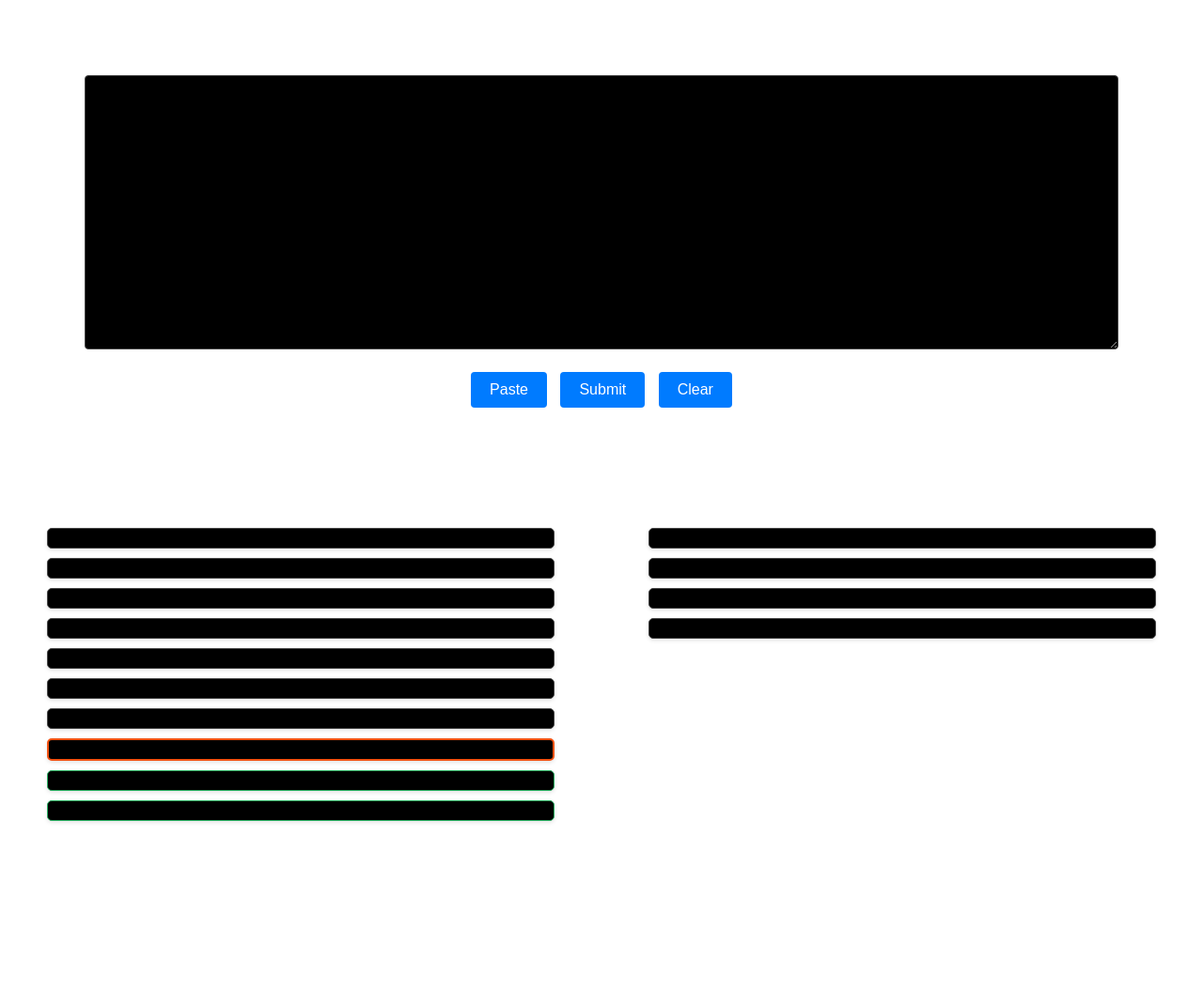
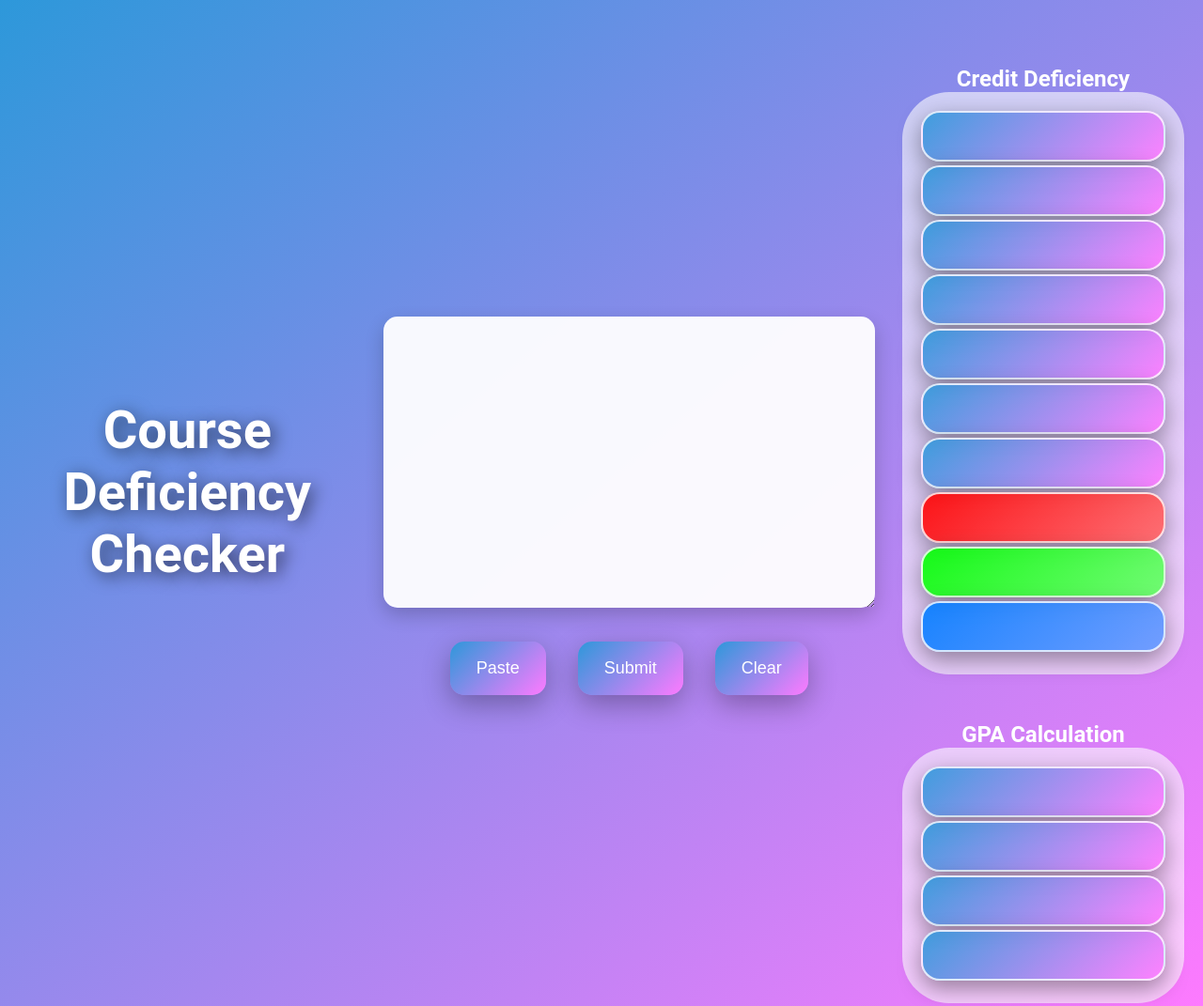
Before and after one commit to LTChanu/BSE-Credit-Deficiency-and-GPA-Calculator, a plain HTML site: page index.html in a window 1280 px wide. Shown: the top 1071 px of the page at 94% size. Before the commit the page ends 934 px from the top, so only its background shows below. Drawn offline with Linux system fonts and the light colour scheme.

Commit message:
initial commit

```diff
--- a/index.html
+++ b/index.html
@@ -1,11 +1,13 @@
 <!DOCTYPE html>
 <html lang="en">
+
 <head>
     <meta charset="UTF-8">
     <meta name="viewport" content="width=device-width, initial-scale=1.0">
     <title>Course Deficiency Checker</title>
     <link rel="stylesheet" href="styles.css">
 </head>
+
 <body>
     <h1>Course Deficiency Checker</h1>
     <div class="inputs">
@@ -14,8 +16,8 @@
         <button id="submitButton" class="button">Submit</button>
         <button id="clearButton" class="button">Clear</button>
     </div>
-    <h2>Output:</h2>
     <div id="output">
+        <h2>Credit Deficiency</h2>
         <div class="column">
             <div id="outputCategoryI" class="output-category"></div>
             <div id="outputCategoryM" class="output-category"></div>
@@ -28,6 +30,7 @@
             <div id="passCredits" class="output-pass-target"></div>
             <div id="targetCredits" class="output-pass-target"></div>
         </div>
+        <h2>GPA Calculation</h2>
         <div class="column">
             <div id="outputCategoryNoOfGPACredits" class="output-category"></div>
             <div id="outputCategoryGP" class="output-category"></div>
@@ -38,4 +41,5 @@
 
     <script src="script.js"></script>
 </body>
+
 </html>
--- a/script.js
+++ b/script.js
@@ -28,7 +28,7 @@ const creditMap = {
     'W': { minCredits: 8, maxCredits: 8, minLevel5Above: 0, minLevel6: 0 }
 };
 
-let subTotalCredit = 134;
+let subTotalCredit = 130;
 let passCredit = 0;
 let targetCredit = 0;
 let totalCredits = {};
@@ -36,7 +36,7 @@ let level5AboveCredits = {};
 let level6Credits = {};
 
 function reset() {
-    subTotalCredit = 134;
+    subTotalCredit = 130;
     passCredit = 0;
     targetCredit = 0;
     totalCredits = {};
--- a/styles.css
+++ b/styles.css
@@ -1,229 +1,238 @@
-/*body {
-    font-family: Arial, sans-serif;
-    background-color: #f4f4f4;
+
+/* Global Reset and Background */
+* {
     margin: 0;
     padding: 0;
+    box-sizing: border-box;
+}
+
+body {
+    font-family: 'Roboto', sans-serif;
+    background: linear-gradient(to bottom right, rgb(45, 152, 218), rgb(255, 122, 255));
+    color: white;
+    display: flex;
     justify-content: center;
     align-items: center;
-    height: 100vh;
-    color: #333;
+    text-align: center;
+    padding: 20px;
+    transition: background 0.5s ease;
 }
 
-h1{
-    text-align: center;
+/* Heading */
+h1 {
+    font-size: 3.5rem;
+    color: #ffffff;
+    margin-bottom: 40px;
+    font-weight: bold;
+    text-shadow: 4px 4px 18px rgba(0, 0, 0, 0.6);
 }
 
+/* Textarea Styling */
 textarea {
-    width: 100%;
+    width: 90%;
     max-width: 1100px;
-    padding: 10px;
+    padding: 20px;
+    font-size: 16px;
+    color: rgb(45, 45, 45);
+    background-color: rgba(255, 255, 255, 0.95);
+    /* Light, clean background */
+    border: none;
+    border-radius: 15px;
+    box-shadow: 0 8px 20px rgba(0, 0, 0, 0.2);
     margin-bottom: 20px;
-    border: 1px solid #ddd;
-    border-radius: 4px;
-    font-size: 16px;
-    box-sizing: border-box;
-    align-self: center;
+    resize: vertical;
+    transition: all 0.3s ease-in-out;
 }
 
+/* Focus effect for textarea */
+textarea:focus {
+    outline: none;
+    background-color: rgba(245, 245, 245, 1);
+    border: 2px solid rgb(45, 152, 218);
+    border-radius: 15px;
+    box-shadow: 0 0 12px rgb(45, 152, 218);
+}
+
+/* Hover effect for textarea */
+textarea:hover {
+    background-color: rgba(250, 250, 250, 1);
+}
+
+/* Button Styles */
 button {
-    padding: 10px 20px;
-    background-color: #007bff;
+    padding: 18px 28px;
+    font-size: 18px;
     color: white;
+    background: linear-gradient(135deg, rgb(45, 152, 218), rgb(255, 122, 255));
     border: none;
-    border-radius: 4px;
-    font-size: 16px;
+    border-radius: 15px;
+    margin: 12px 15px;
     cursor: pointer;
-    margin: 0 5px;
+    transition: all 0.3s ease-in-out;
+    box-shadow: 0 10px 30px rgba(0, 0, 0, 0.3);
 }
 
 button:hover {
-    background-color: #0056b3;
+    background: linear-gradient(135deg, rgb(255, 122, 255), rgb(45, 152, 218));
+    transform: translateY(-5px);
+    box-shadow: 0 12px 35px rgba(0, 0, 0, 0.4);
+}
+
+button:active {
+    transform: translateY(2px);
+    box-shadow: 0 4px 15px rgba(0, 0, 0, 0.2);
+}
+
+/* Output Box Container */
+#output {
+    display: flex;
+    justify-content: center;
+    align-items: center;
+    gap: 0px;
+    padding: 0;
+    flex-direction: column;
+}
+
+/* Output Boxes */
+.output-category,
+.output-extra,
+.output-pass-target {
+    background: linear-gradient(135deg, rgba(45, 152, 218, 0.9), rgba(255, 122, 255, 0.9));
+    border: 2px solid rgba(255, 255, 255, 0.8);
+    border-radius: 20px;
+    padding: 25px;
+    width: 260px;
+    text-align: left;
+    box-shadow: 0 8px 25px rgba(0, 0, 0, 0.4);
+    color: #fff;
+    margin-bottom: 4px;
+    font-weight: bold;
+    transition: all 0.3s ease-in-out;
+}
+
+.column {
+    padding: 20px;
+    background-color: rgba(255, 255, 255, 0.6);
+    border-radius: 50px;
+}
+
+/* Specific Style for extraCreditsNeeded (Blue) */
+#extraCreditsNeeded {
+    background: linear-gradient(135deg, rgba(255, 0, 0, 0.9), rgba(255, 100, 100, 0.9));
+    border: 2px solid rgba(255, 255, 255, 0.8);
+    border-radius: 20px;
+    padding: 25px;
+    text-align: left;
+    box-shadow: 0 8px 25px rgba(0, 0, 0, 0.4);
+    color: white;
+    font-weight: bold;
+    transition: all 0.3s ease-in-out;
+}
+
+/* Specific Style for passCredits (Orange) */
+#passCredits {
+    background: linear-gradient(135deg, rgba(0, 255, 0, 0.9), rgba(100, 255, 100, 0.9));
+    border: 2px solid rgba(255, 255, 255, 0.8);
+    border-radius: 20px;
+    padding: 25px;
+    text-align: left;
+    box-shadow: 0 8px 25px rgba(0, 0, 0, 0.4);
+    color: white;
+    font-weight: bold;
+    transition: all 0.3s ease-in-out;
+}
+
+/* Specific Style for targetCredits (Red) */
+#targetCredits {
+    background: linear-gradient(135deg, rgba(0, 123, 255, 0.9), rgba(100, 152, 255, 0.9));
+    border: 2px solid rgba(255, 255, 255, 0.8);
+    border-radius: 20px;
+    padding: 25px;
+    text-align: left;
+    box-shadow: 0 8px 25px rgba(0, 0, 0, 0.4);
+    color: white;
+    font-weight: bold;
+    transition: all 0.3s ease-in-out;
+}
+
+/* Heading for Output Boxes */
+.output-category h3,
+.output-extra h3,
+.output-pass-target h3 {
+    color: rgb(255, 255, 255);
+    font-size: 1.5rem;
+    margin-bottom: 15px;
+    text-shadow: 2px 2px 10px rgba(0, 0, 0, 0.5);
+}
+
+/* Text for Output Boxes */
+.output-category p,
+.output-extra p,
+.output-pass-target p {
+    font-size: 1.1rem;
+    line-height: 1.5;
+    color: rgba(255, 255, 255, 0.9);
+}
+
+/* Hover effect for output boxes */
+.output-category:hover,
+.output-extra:hover,
+.output-pass-target:hover {
+    background: linear-gradient(135deg, rgba(255, 122, 255, 0.95), rgba(45, 152, 218, 0.95));
+    transform: translateY(-10px);
+    box-shadow: 0 12px 35px rgba(0, 0, 0, 0.4);
 }
 
 h2 {
-    margin-top: 20px;
-    text-align: center;
+    margin-top: 50px;
+
 }
 
-#output {
-    display: flex;
-    justify-content: space-around;
-    flex-wrap: wrap;
+@media (max-width: 1200px) {
+
+    h1 {
+        position: absolute;
+        top: 0;
+        font-size: 3.0rem;
+        transition-duration: 2s;
     }
 
     .inputs {
-    text-align: center;
+        width: max-content;
     }
 
-.column {
-    flex: 1;
-    margin: 50px;
-    flex-direction: column;
 }
 
-.output-category, .output-extra, .output-pass-target {
-    background-color: #fff;
-    border: 1px solid #ddd;
-    border-radius: 4px;
-    padding: 10px;
-    margin-bottom: 20px;
-    box-shadow: 0 2px 4px rgba(0, 0, 0, 0.1);
-}
-
-.output-category h3 {
-    margin-top: 0;
-}
-
-.output-extra, .output-pass-target {
-    font-weight: bold;
-}
-
-.output-category {
-    margin: 10px 0;
-    padding: 10px;
-    border: 1px solid #ccc;
-    border-radius: 5px;
-}
-
-.output-extra {
-    margin: 10px 0;
-    padding: 10px;
-    border: 1px solid #f39c12;
-    border-radius: 5px;
-    background-color: #fdf2e6;
-}
-
-.output-pass-target {
-    margin: 10px 0;
-    padding: 10px;
-    border: 1px solid #27ae60;
-    border-radius: 5px;
-    background-color: #eafaf1;
-} */
-
+/* Responsive Layout for Smaller Screens */
+@media (max-width: 768px) {
     body {
-    font-family: Arial, sans-serif;
-    background-color: #1e1e1e;
-    margin: 0;
-    padding: 0;
-    justify-content: center;
-    align-items: center;
-    height: 100vh;
-    color: #e0e0e0;
+        display: block;
+        flex-direction: column;
+        padding: 20px;
     }
 
     h1 {
-    text-align: center;
-    color: #ffffff;
+        position: relative;
+        font-size: 2.5rem;
+        margin-bottom: 20px;
+        transition-duration: 2.s;
     }
 
-textarea {
+    .inputs {
+        margin-bottom: 20px;
         width: 100%;
-    max-width: 1100px;
-    padding: 10px;
-    margin-bottom: 20px;
-    border: 1px solid #444;
-    border-radius: 4px;
-    font-size: 16px;
-    background-color: #000000;
-    color: #ffffff;
-    box-sizing: border-box;
-    align-self: center;
-}
-
-button {
-    padding: 10px 20px;
-    background-color: #007bff;
-    color: white;
-    border: none;
-    border-radius: 4px;
-    font-size: 16px;
-    cursor: pointer;
-    margin: 0 5px;
-}
-
-button:hover {
-    background-color: #0056b3;
     }
 
     h2 {
-    margin-top: 20px;
-    text-align: center;
-    color: #ffffff;
+        font-size: 1.5rem;
+        margin-bottom: 20px;
     }
 
-#output {
-    display: flex;
-    justify-content: space-around;
-    flex-wrap: wrap;
+    .output-category,
+    .output-extra,
+    .column,
+    .output-pass-target {
+        width: 100%;
+        /* Adjust width for smaller screens */
     }
-
-.inputs {
-    text-align: center;
 }
-
-.column {
-    flex: 1;
-    margin: 50px;
-    flex-direction: column;
-}
-
-.output-category, .output-extra, .output-pass-target {
-    background-color: #000000;
-    border: 1px solid #555;
-    border-radius: 4px;
-    padding: 10px;
-    margin-bottom: 20px;
-    box-shadow: 0 2px 4px rgba(0, 0, 0, 0.1);
-    color: #ffffff;
-}
-
-.output-category h3 {
-    margin-top: 0;
-    color: #ffffff;
-}
-
-.output-extra, .output-pass-target {
-    font-weight: bold;
-    color: #ffffff;
-}
-
-.output-category {
-    margin: 10px 0;
-    padding: 10px;
-    border: 1px solid #444;
-    border-radius: 5px;
-}
-
-.output-extra {
-    margin: 10px 0;
-    padding: 10px;
-    border: 2px solid #f35212;
-    border-radius: 5px;
-    background-color: #000000;
-}
-
-.output-pass-target {
-    margin: 10px 0;
-    padding: 10px;
-    border: 1px solid #27ae60;
-    border-radius: 5px;
-    background-color: #000000;
-}
-
-
-@media (prefers-color-scheme: dark) {
-    body {
-        background-color: #1e1e1e;
-        color: #e0e0e0;
-    }
-    /* other dark mode styles */
-}
-
-@media (prefers-color-scheme: light) {
-    body {
-        background-color: #ffffff;
-        color: #000000;
-    }
-    /* other light mode styles */
-}
```
Lines whose indentation alone changed are shown as unchanged.
